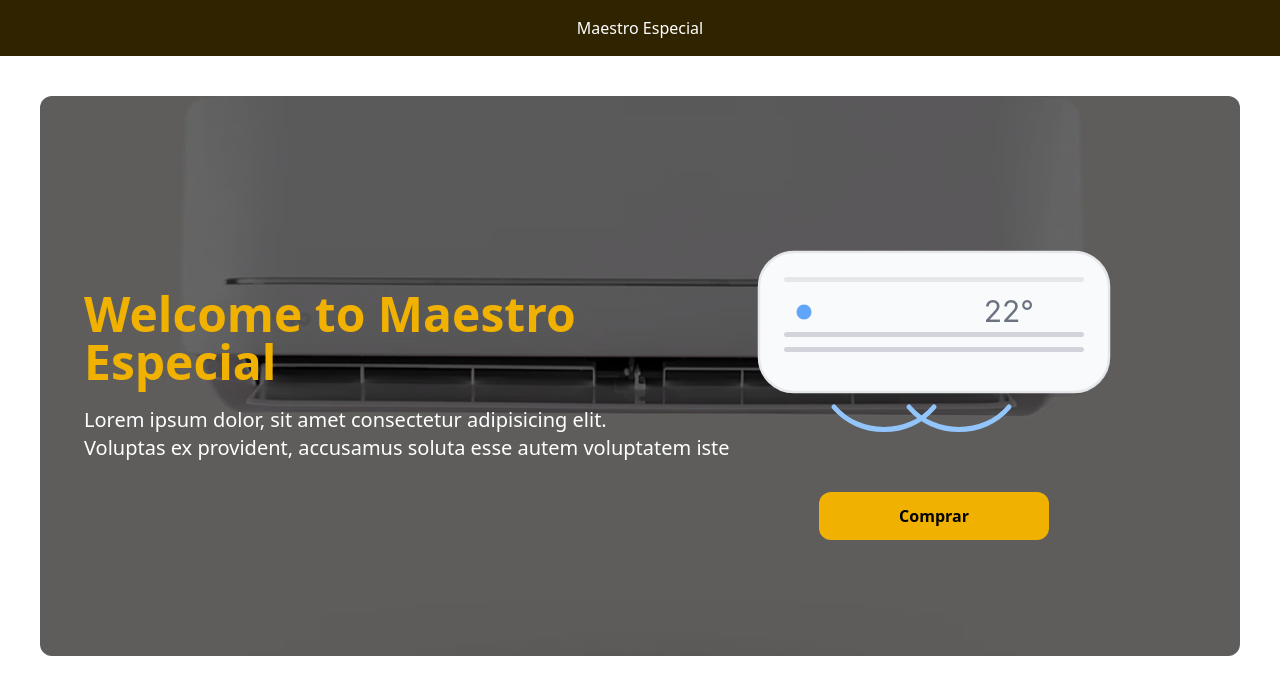
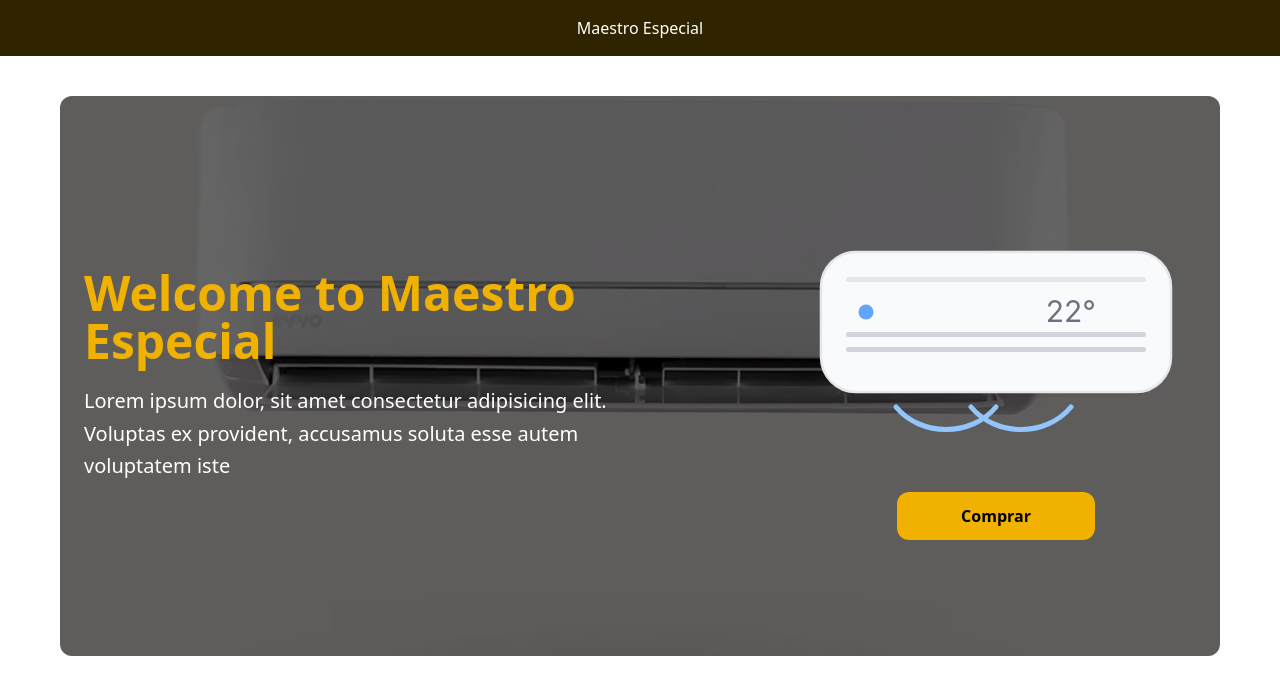
Before and after one commit to Alexei0216/maestro-especial, a Next.js app in the folder nextjs/: page / in a window 1280 px wide. Shown: the top 694 px of the page. Built offline with nearby package versions, Linux system fonts and the light colour scheme.

Commit message:
update banner

```diff
--- a/nextjs/components/layouts/Container.tsx
+++ b/nextjs/components/layouts/Container.tsx
@@ -6,7 +6,7 @@ export default function Container({
     className?: string;
 }) {
     return (
-        <div className={`max-w-6xl mx-auto px-5 w-full ${className}`}>
+        <div className={`max-w-[1800px] max-h-md mx-auto px-5 w-full ${className}`}>
             {children}
         </div>
     )
--- a/nextjs/components/sections/Banner.tsx
+++ b/nextjs/components/sections/Banner.tsx
@@ -1,52 +1,57 @@
 import Container from "@/components/layouts/Container";
 import Image from "next/image";
+import Section from "../layouts/Section";
 
 export default function Banner() {
     return (
-        <section className="relative min-h-[70vh] m-10 rounded-xl">
+        <Container>
+            <section className="relative h-[560px] m-10 overflow-hidden rounded-xl">
 
+                {/* Background image */}
                 <Image
                     src="/banner.webp"
-                alt="Banner Image"
+                    alt="Banner background"
                     fill
-                className="object-cover object-center rounded-xl"
+                    priority
+                    className="object-cover object-center"
                 />
 
-            <div className="absolute inset-0 bg-black/60 rounded-xl"></div>
+                {/* Overlay */}
+                <div className="absolute inset-0 bg-black/60" />
 
-            <Container>
-                <div className="min-h-[70vh] flex items-center">
+                <Section className="h-full">
+                    <div className="relative z-10 h-full flex items-center justify-between gap-10">
 
-                    <div className="max-w-[650px] z-10 text-white flex flex-col">
-
-                        <h1 className="text-5xl font-bold mb-5 flex items-center justify-center text-yellow-500">
+                        {/* Left side */}
+                        <div className="max-w-xl text-white">
+                            <h1 className="text-5xl font-bold text-yellow-500 mb-5">
                                 Welcome to Maestro Especial
                             </h1>
 
-                        <p className="text-xl">
-                            Lorem ipsum dolor, sit amet consectetur adipisicing elit. <br/> Voluptas ex provident, accusamus soluta esse autem voluptatem iste
+                            <p className="text-xl leading-relaxed">
+                                Lorem ipsum dolor, sit amet consectetur adipisicing elit.
+                                Voluptas ex provident, accusamus soluta esse autem voluptatem iste
                             </p>
-
                         </div>
 
-                    <div className="max-w-[650px] z-10 text-white flex flex-col items-center justify-center">
-
+                        {/* Right side */}
+                        <div className="flex flex-col items-center text-white">
                             <Image
                                 src="/bannerImage.svg"
-                            alt="Banner Image"
+                                alt="Banner illustration"
                                 width={400}
                                 height={300}
+                                priority
                             />
 
-                        <button className="bg-yellow-500 py-3 px-20 rounded-xl text-md font-bold text-black cursor-pointer mt-10 hover:bg-yellow-600 transition">
+                            <button className="mt-10 bg-yellow-500 hover:bg-yellow-600 transition text-black font-bold py-3 px-16 rounded-xl">
                                 Comprar
                             </button>
-
                         </div>
 
                     </div>
+                </Section>
+            </section>
         </Container>
-        </section>
-    )
-
+    );
 }
```
Also changed, not shown: 1 other file (tests, documents, lock files or other folders). Lines whose indentation alone changed are shown as unchanged.
